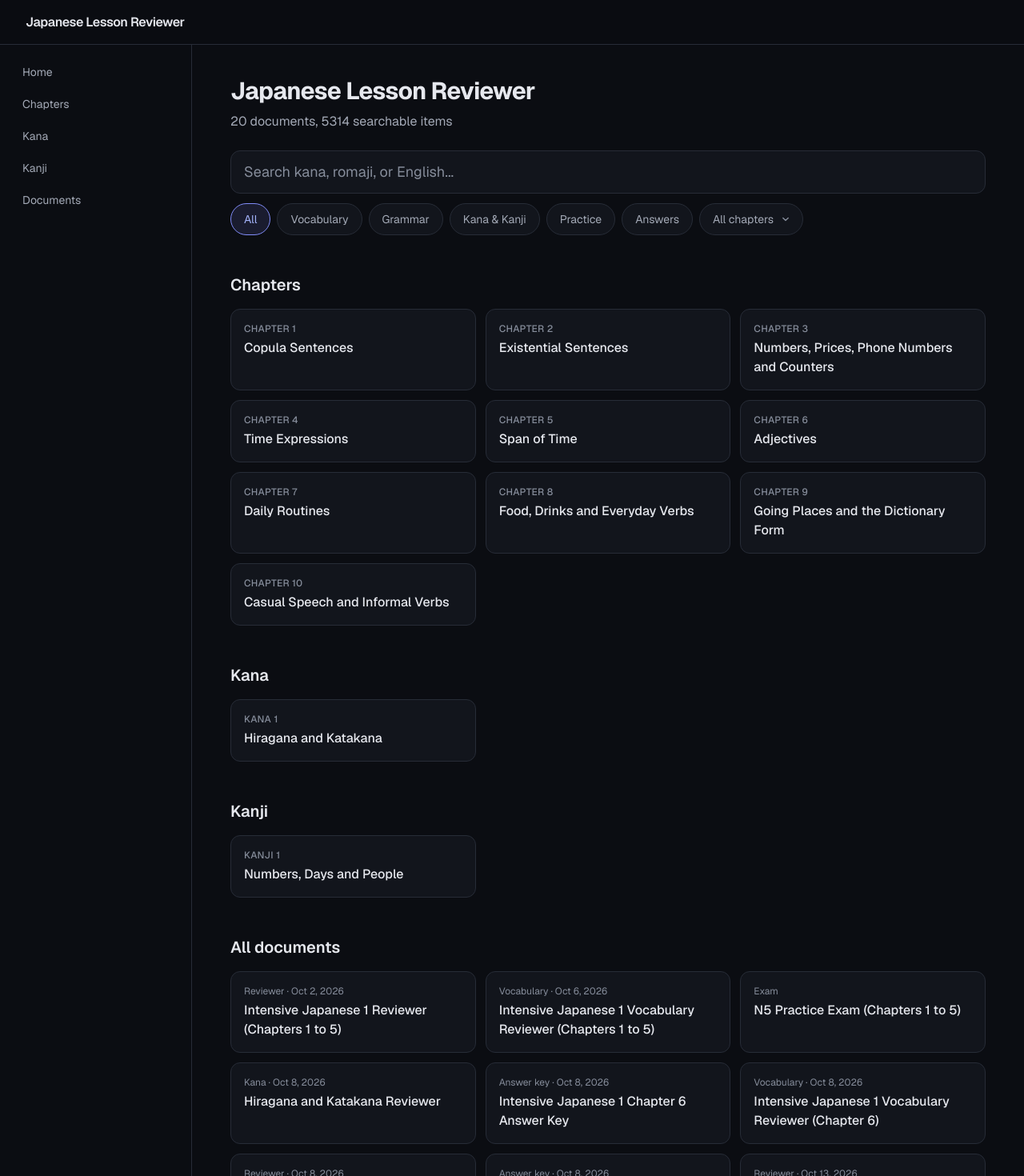
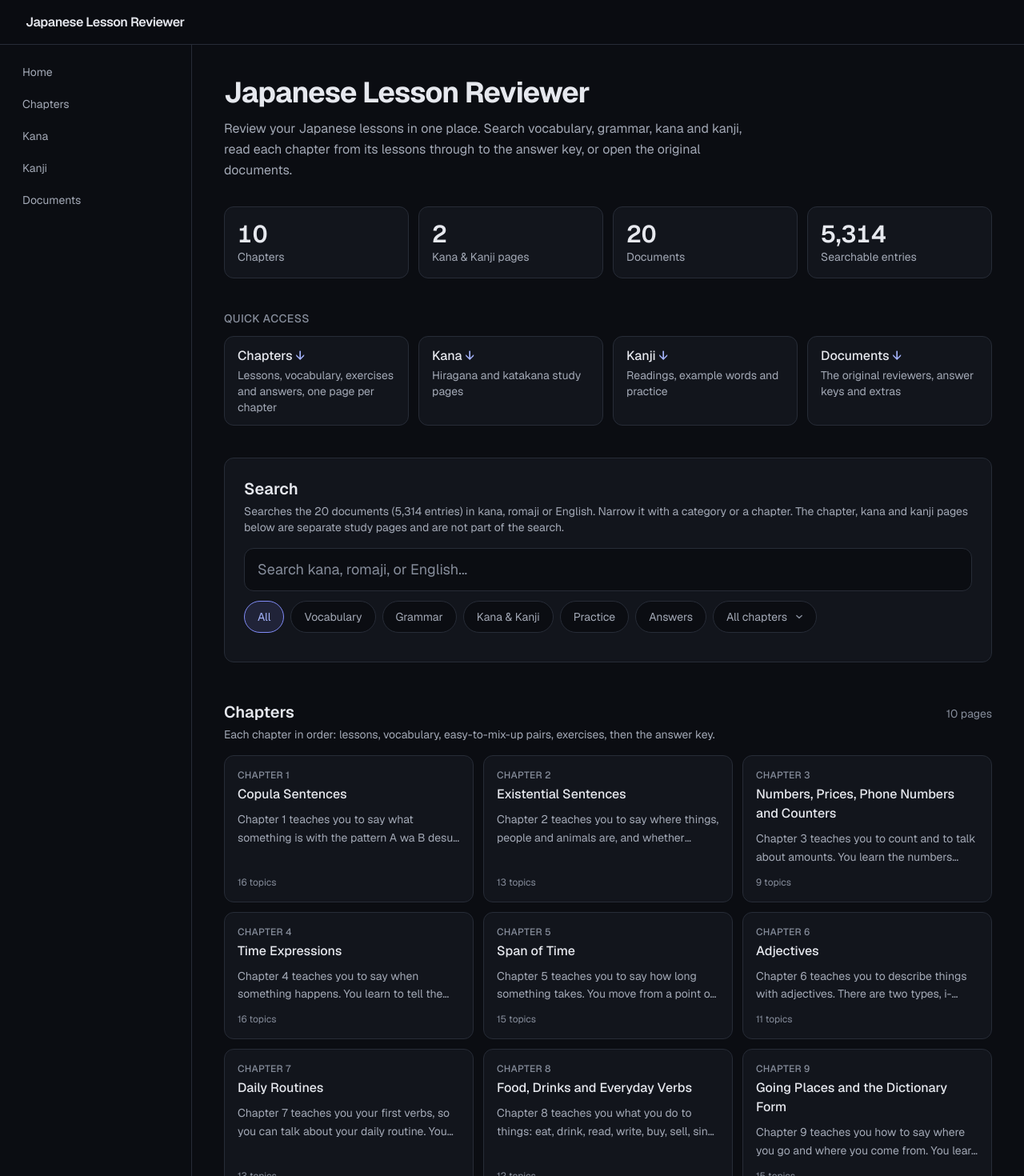
Before and after one commit to jmacaday0923/japanese-reviewer, a Next.js app: page / in a window 1280 px wide. Shown: the top 1470 px of the page at 80% size. Built offline with nearby package versions, Linux system fonts and the light colour scheme.

Commit message:
Compose the homepage into a study dashboard

```diff
--- a/src/app/page.tsx
+++ b/src/app/page.tsx
@@ -4,52 +4,81 @@ import rawKana from "@/data/kana.json";
 import rawKanji from "@/data/kanji.json";
 import type { Chapter, LessonData } from "@/types/lesson";
 import Search from "@/components/Search";
-import ChapterCard from "@/components/ChapterCard";
-import DocumentCard from "@/components/DocumentCard";
+import OverviewStats from "@/components/OverviewStats";
+import QuickAccess from "@/components/QuickAccess";
+import StudySection from "@/components/StudySection";
+import DocumentLibrary from "@/components/DocumentLibrary";
 
 const data = rawData as LessonData;
-
-// The three sections on the home page, each with its own pages.
-// id is the anchor the navigation links to (/#chapters, /#kana, /#kanji).
-const groups = [
-  { id: "chapters", heading: "Chapters", label: "Chapter", basePath: "/chapters", pages: rawChapters as Chapter[] },
-  { id: "kana", heading: "Kana", label: "Kana", basePath: "/kana", pages: rawKana as Chapter[] },
-  { id: "kanji", heading: "Kanji", label: "Kanji", basePath: "/kanji", pages: rawKanji as Chapter[] },
-];
+const chapters = rawChapters as Chapter[];
+const kana = rawKana as Chapter[];
+const kanji = rawKanji as Chapter[];
 
 export default function Home() {
+  const stats = [
+    { label: "Chapters", value: chapters.length },
+    { label: "Kana & Kanji pages", value: kana.length + kanji.length },
+    { label: "Documents", value: data.docs.length },
+    { label: "Searchable entries", value: data.items.length },
+  ];
+
   return (
-    <main className="mx-auto w-full max-w-5xl px-4 py-8 sm:px-6 lg:px-10 lg:py-10">
-      <h1 className="text-3xl font-bold tracking-tight">Japanese Lesson Reviewer</h1>
-      <p className="mt-2 text-muted">
-        {data.docs.length} documents, {data.items.length} searchable items
+    <main className="mx-auto w-full max-w-6xl px-4 py-8 sm:px-6 lg:px-10 lg:py-10">
+      <h1 className="text-3xl font-bold tracking-tight sm:text-4xl">Japanese Lesson Reviewer</h1>
+      <p className="mt-3 max-w-2xl leading-relaxed text-muted">
+        Review your Japanese lessons in one place. Search vocabulary, grammar, kana and kanji, read each
+        chapter from its lessons through to the answer key, or open the original documents.
       </p>
 
-      <Search />
+      <OverviewStats stats={stats} />
 
-      {groups.map((g) => (
-        <section key={g.id} id={g.id} aria-labelledby={`${g.id}-heading`} className="mt-12">
-          <h2 id={`${g.id}-heading`} className="text-xl font-semibold">{g.heading}</h2>
-          <ul className="mt-4 grid gap-3 sm:grid-cols-2 xl:grid-cols-3">
-            {g.pages.map((c) => (
-              <li key={c.ch}>
-                <ChapterCard chapter={c} label={g.label} basePath={g.basePath} />
-              </li>
-            ))}
-          </ul>
-        </section>
-      ))}
+      <QuickAccess />
 
-      <section id="documents" aria-labelledby="documents-heading" className="mt-12">
-        <h2 id="documents-heading" className="text-xl font-semibold">All documents</h2>
-        <ul className="mt-4 grid gap-3 sm:grid-cols-2 xl:grid-cols-3">
-          {data.docs.map((doc) => (
-            <li key={doc.n}>
-              <DocumentCard doc={doc} />
-            </li>
-          ))}
-        </ul>
+      <section
+        id="search"
+        aria-labelledby="search-heading"
+        className="mt-10 rounded-card border border-border bg-surface p-4 sm:p-6"
+      >
+        <h2 id="search-heading" className="text-xl font-semibold">Search</h2>
+        <p className="mt-1 text-sm text-muted">
+          Searches the {data.docs.length} documents ({data.items.length.toLocaleString("en-US")} entries)
+          in kana, romaji or English. Narrow it with a category or a chapter. The chapter, kana and
+          kanji pages below are separate study pages and are not part of the search.
+        </p>
+        <Search />
       </section>
+
+      <StudySection
+        id="chapters"
+        heading="Chapters"
+        description="Each chapter in order: lessons, vocabulary, easy-to-mix-up pairs, exercises, then the answer key."
+        label="Chapter"
+        basePath="/chapters"
+        pages={chapters}
+      />
+
+      {/* Kana and Kanji sit side by side once there's room, so a single card
+          doesn't float alone in a wide row */}
+      <div className="md:grid md:grid-cols-2 md:gap-6">
+        <StudySection
+          id="kana"
+          heading="Kana"
+          description="Hiragana and katakana, learned as pairs."
+          label="Kana"
+          basePath="/kana"
+          pages={kana}
+        />
+        <StudySection
+          id="kanji"
+          heading="Kanji"
+          description="Readings, example words and practice."
+          label="Kanji"
+          basePath="/kanji"
+          pages={kanji}
+        />
+      </div>
+
+      <DocumentLibrary docs={data.docs} />
     </main>
   );
 }
--- a/src/components/ChapterCard.tsx
+++ b/src/components/ChapterCard.tsx
@@ -7,16 +7,38 @@ type Props = {
   basePath: string; // "/chapters", "/kana" or "/kanji"
 };
 
+// How many lesson topics the page teaches: the h3 headings in its Lessons part
+function topicCount(chapter: Chapter) {
+  const lessons = chapter.sections.find((s) => s.id === "lessons");
+  return lessons ? (lessons.html.match(/<h3[\s>]/g) ?? []).length : 0;
+}
+
 export default function ChapterCard({ chapter, label, basePath }: Props) {
+  const topics = topicCount(chapter);
+
+  // Only the title is a link, so screen readers hear a short link name.
+  // Its ::after stretches over the card, so the whole card is still clickable.
   return (
-    <Link
-      href={`${basePath}/${chapter.ch}`}
-      className="flex h-full flex-col rounded-card border border-border bg-surface p-4 transition-colors hover:border-border-strong hover:bg-surface-raised"
-    >
-      <span className="text-xs font-medium uppercase tracking-wide text-subtle">
+    <article className="relative flex h-full flex-col rounded-card border border-border bg-surface p-4 transition-colors hover:border-border-strong hover:bg-surface-raised has-[a:focus-visible]:outline-2 has-[a:focus-visible]:outline-offset-2 has-[a:focus-visible]:outline-accent">
+      <p className="text-xs font-medium uppercase tracking-wide text-subtle">
         {label} {chapter.ch}
-      </span>
-      <span className="mt-1 font-medium text-foreground">{chapter.title}</span>
-    </Link>
+      </p>
+      <h3 className="mt-1 font-medium text-foreground">
+        <Link
+          href={`${basePath}/${chapter.ch}`}
+          className="after:absolute after:inset-0 after:rounded-card focus-visible:outline-none"
+        >
+          {chapter.title}
+        </Link>
+      </h3>
+      {chapter.intro && (
+        <p className="mt-2 line-clamp-2 text-sm leading-relaxed text-muted">{chapter.intro}</p>
+      )}
+      <p className="mt-auto pt-3 text-xs text-subtle">
+        {topics > 0
+          ? `${topics} ${topics === 1 ? "topic" : "topics"}`
+          : `${chapter.sections.length} parts`}
+      </p>
+    </article>
   );
 }
--- /dev/null
+++ b/src/components/DocumentLibrary.tsx
@@ -0,0 +1,26 @@
+import type { Doc } from "@/types/lesson";
+import DocumentCard from "@/components/DocumentCard";
+
+// Every source document, in the order the data file lists them
+export default function DocumentLibrary({ docs }: { docs: Doc[] }) {
+  return (
+    <section id="documents" aria-labelledby="documents-heading" className="mt-12">
+      <div className="flex flex-wrap items-baseline justify-between gap-x-4 gap-y-1">
+        <h2 id="documents-heading" className="text-xl font-semibold">All documents</h2>
+        <p className="text-sm text-subtle">
+          {docs.length} {docs.length === 1 ? "document" : "documents"}
+        </p>
+      </div>
+      <p className="mt-1 text-sm text-muted">
+        The original reviewers, vocabulary lists, answer keys and extras. These are what the search looks through.
+      </p>
+      <ul className="mt-4 grid grid-cols-[repeat(auto-fill,minmax(min(100%,16rem),1fr))] gap-3">
+        {docs.map((doc) => (
+          <li key={doc.n}>
+            <DocumentCard doc={doc} />
+          </li>
+        ))}
+      </ul>
+    </section>
+  );
+}
--- /dev/null
+++ b/src/components/OverviewStats.tsx
@@ -0,0 +1,20 @@
+type Stat = { label: string; value: number };
+
+// Numbers come from the data arrays, so they stay right as lessons are added
+export default function OverviewStats({ stats }: { stats: Stat[] }) {
+  return (
+    <section aria-labelledby="overview-heading" className="mt-8">
+      <h2 id="overview-heading" className="sr-only">Overview</h2>
+      <dl className="grid grid-cols-2 gap-3 md:grid-cols-4">
+        {stats.map((s) => (
+          <div key={s.label} className="flex flex-col rounded-card border border-border bg-surface p-4">
+            <dt className="text-sm text-muted">{s.label}</dt>
+            <dd className="order-first text-2xl font-semibold tabular-nums text-foreground sm:text-3xl">
+              {s.value.toLocaleString("en-US")}
+            </dd>
+          </div>
+        ))}
+      </dl>
+    </section>
+  );
+}
--- /dev/null
+++ b/src/components/QuickAccess.tsx
@@ -0,0 +1,32 @@
+const LINKS = [
+  { href: "#chapters", label: "Chapters", description: "Lessons, vocabulary, exercises and answers, one page per chapter" },
+  { href: "#kana", label: "Kana", description: "Hiragana and katakana study pages" },
+  { href: "#kanji", label: "Kanji", description: "Readings, example words and practice" },
+  { href: "#documents", label: "Documents", description: "The original reviewers, answer keys and extras" },
+];
+
+// Jump links to the sections further down this page
+export default function QuickAccess() {
+  return (
+    <nav aria-labelledby="quick-access-heading" className="mt-10">
+      <h2 id="quick-access-heading" className="text-sm font-medium uppercase tracking-wide text-subtle">
+        Quick access
+      </h2>
+      <ul className="mt-3 grid gap-3 sm:grid-cols-2 xl:grid-cols-4">
+        {LINKS.map((l) => (
+          <li key={l.href}>
+            <a
+              href={l.href}
+              className="flex h-full min-h-11 flex-col rounded-card border border-border bg-surface px-4 py-3 transition-colors hover:border-border-strong hover:bg-surface-raised"
+            >
+              <span className="font-medium text-foreground">
+                {l.label} <span aria-hidden="true" className="text-accent-text">↓</span>
+              </span>
+              <span className="mt-0.5 text-sm text-muted">{l.description}</span>
+            </a>
+          </li>
+        ))}
+      </ul>
+    </nav>
+  );
+}
--- a/src/components/ResultCard.tsx
+++ b/src/components/ResultCard.tsx
@@ -15,7 +15,7 @@ export default function ResultCard({ item, doc }: Props) {
     <li>
       <Link
         href={href}
-        className="block rounded-card border border-border bg-surface p-4 transition-colors hover:border-border-strong hover:bg-surface-raised"
+        className="block rounded-card border border-border bg-background p-4 transition-colors hover:border-border-strong hover:bg-surface-raised"
       >
         <p className="text-xs text-subtle">{where}</p>
 
--- a/src/components/Search.tsx
+++ b/src/components/Search.tsx
@@ -44,14 +44,14 @@ export default function Search() {
   const showing = query.trim() !== "" || category !== "all" || chapter !== "all";
 
   return (
-    <div className="mt-6">
+    <div className="mt-4">
       <input
         type="search"
         value={query}
         onChange={(e) => { setQuery(e.target.value); setLimit(PAGE_SIZE); }}
         placeholder="Search kana, romaji, or English..."
         aria-label="Search lessons"
-        className="w-full rounded-card border border-border bg-surface px-4 py-3 text-lg text-foreground placeholder:text-subtle transition-colors focus:border-accent"
+        className="w-full rounded-card border border-border bg-background px-4 py-3 text-lg text-foreground placeholder:text-subtle transition-colors focus:border-accent"
       />
 
       <div className="mt-3 flex flex-wrap gap-2">
@@ -65,7 +65,7 @@ export default function Search() {
               "min-h-10 rounded-full border px-4 text-sm transition-colors " +
               (category === cat.value
                 ? "border-accent bg-accent-soft text-accent-text"
-                : "border-border bg-surface text-muted hover:border-border-strong hover:text-foreground")
+                : "border-border bg-background text-muted hover:border-border-strong hover:text-foreground")
             }
           >
             {cat.label}
@@ -76,7 +76,7 @@ export default function Search() {
             value={chapter}
             onChange={(e) => { setChapter(e.target.value); setLimit(PAGE_SIZE); }}
             aria-label="Filter by chapter"
-            className="min-h-10 appearance-none rounded-full border border-border bg-surface pl-4 pr-9 text-sm text-muted transition-colors hover:border-border-strong"
+            className="min-h-10 appearance-none rounded-full border border-border bg-background pl-4 pr-9 text-sm text-muted transition-colors hover:border-border-strong"
           >
             <option value="all">All chapters</option>
             {CHAPTERS.map((ch) => (
@@ -108,7 +108,7 @@ export default function Search() {
         <button
           type="button"
           onClick={() => setLimit(limit + PAGE_SIZE)}
-          className="mt-4 min-h-11 w-full rounded-card border border-border bg-surface py-3 text-muted transition-colors hover:border-border-strong hover:bg-surface-raised hover:text-foreground"
+          className="mt-4 min-h-11 w-full rounded-card border border-border bg-background py-3 text-muted transition-colors hover:border-border-strong hover:bg-surface-raised hover:text-foreground"
         >
           Show more ({results.length - limit} left)
         </button>
--- /dev/null
+++ b/src/components/StudySection.tsx
@@ -0,0 +1,35 @@
+import type { Chapter } from "@/types/lesson";
+import ChapterCard from "@/components/ChapterCard";
+
+type Props = {
+  id: string; // anchor the navigation links to
+  heading: string;
+  description: string;
+  label: string;
+  basePath: string;
+  pages: Chapter[];
+};
+
+// One study group (Chapters, Kana or Kanji): heading, short description, card grid.
+// The grid fills the width it is given: one card stretches across its column,
+// many cards wrap into as many columns as fit.
+export default function StudySection({ id, heading, description, label, basePath, pages }: Props) {
+  return (
+    <section id={id} aria-labelledby={`${id}-heading`} className="mt-12">
+      <div className="flex flex-wrap items-baseline justify-between gap-x-4 gap-y-1">
+        <h2 id={`${id}-heading`} className="text-xl font-semibold">{heading}</h2>
+        <p className="text-sm text-subtle">
+          {pages.length} {pages.length === 1 ? "page" : "pages"}
+        </p>
+      </div>
+      <p className="mt-1 text-sm text-muted">{description}</p>
+      <ul className="mt-4 grid grid-cols-[repeat(auto-fit,minmax(min(100%,16rem),1fr))] gap-3">
+        {pages.map((c) => (
+          <li key={c.ch}>
+            <ChapterCard chapter={c} label={label} basePath={basePath} />
+          </li>
+        ))}
+      </ul>
+    </section>
+  );
+}
```
Also changed, not shown: src/components/DocumentCard.tsx (+5 -4 lines).
